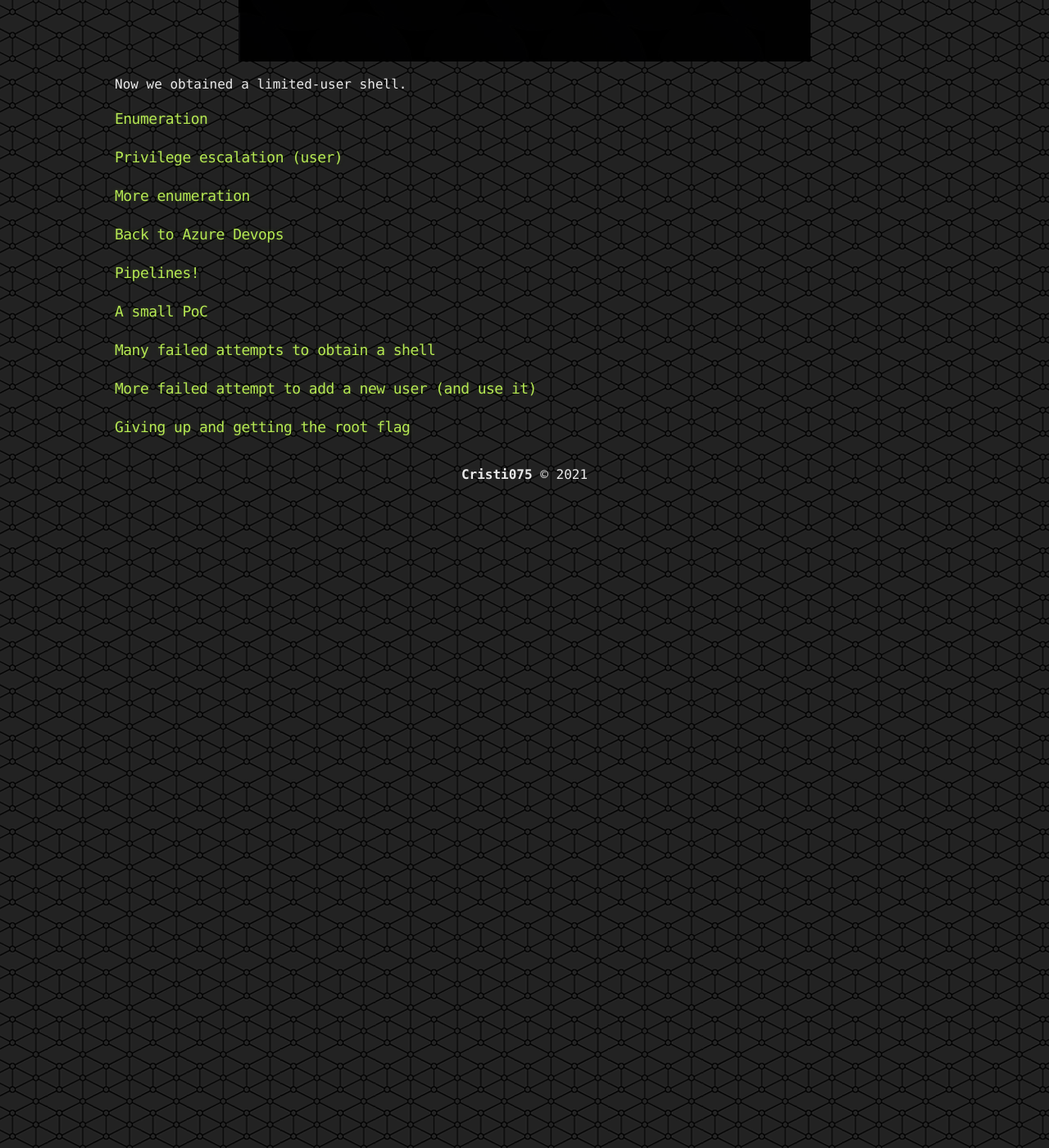
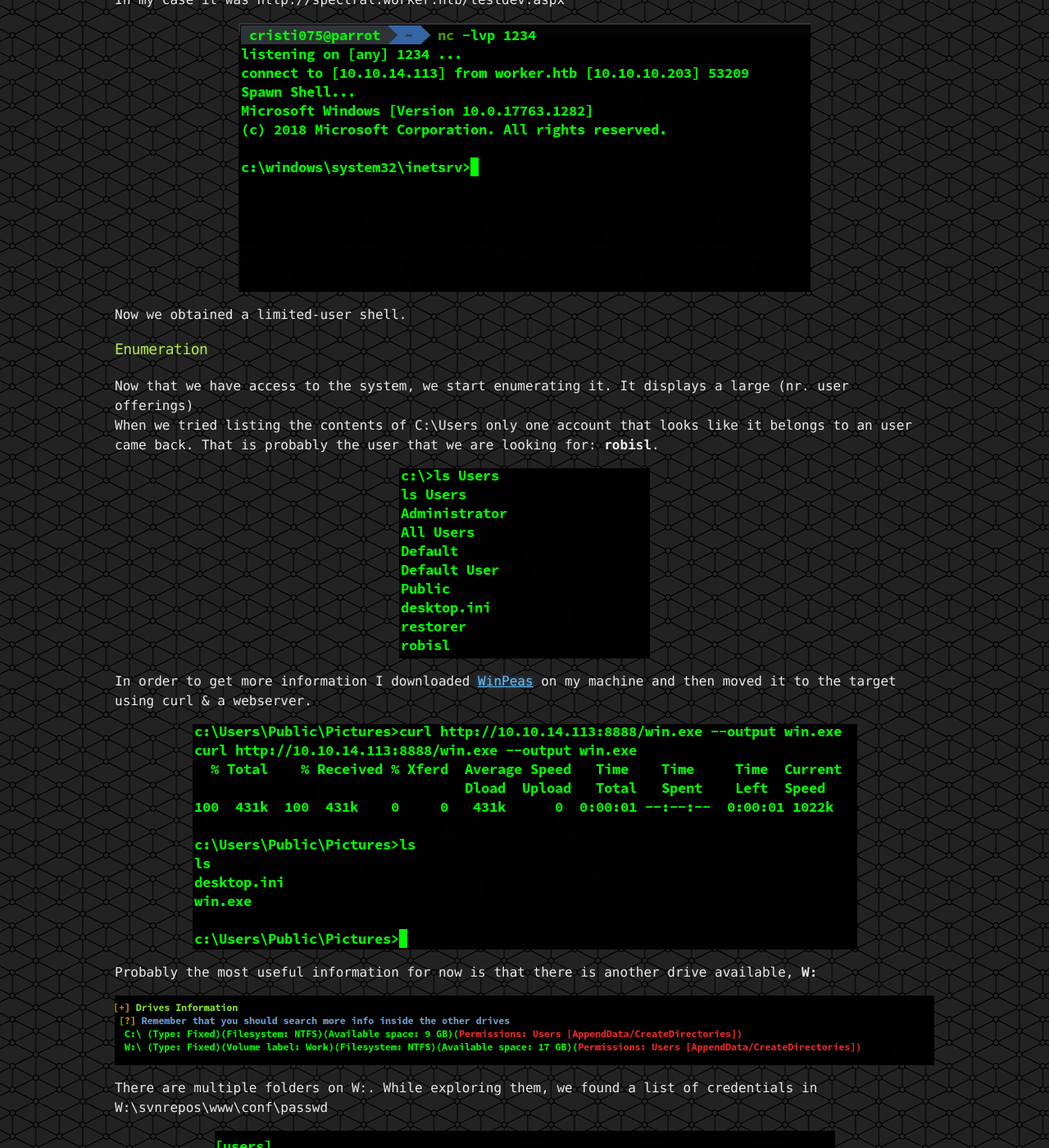
Before and after one commit to Cristi075/cristi075.github.io, a Jekyll site: the page built from _posts/2021-01-09-HTB Worker writeup.markdown, in a window 1280 px wide and 1400 px high, scrolled down 7457 px. Shown: the whole window at 82% size. Built offline with Jekyll 4.4.1, drawn with Linux system fonts in a browser that asks for light colours; some of the changed text lies outside the part shown.

Commit message:
Add more info for enumeration (after initial shell)

```diff
--- a/_posts/2021-01-09-HTB Worker writeup.markdown
+++ b/_posts/2021-01-09-HTB Worker writeup.markdown
@@ -87,6 +87,8 @@ After we login with the user that we found (nathen) we see that we have access t
 The first thing that I checked was the pipelines tab. There were multiple pipelines setup but I could not create new ones nor modify existing ones.
 I was hoping to add my own code to one of these.
 
+![Access denied - pipelines]({{site.baseurl}}/assets/img/HTB/worker/pipelines_denied.png){: .center-image}
+
 Inside the project, there are multiple repositories. Judging by their names and the pipelines that I've seen, every repository is used to build a specific subdomain (named the same as the repository).
 An example would be the 'spectral' repository and spectral.worker.htb. I decided to use this one for the next steps (picked it at random, they were quite similar).
 
@@ -129,7 +131,28 @@ Now we obtained a limited-user shell.
 
 ### Enumeration
 
-### Privilege escalation (user)
+Now that we have access to the system, we start enumerating it. It displays a large (nr. user offerings)
+When we tried listing the contents of C:\Users only one account that looks like it belongs to an user came back. That is probably the user that we are looking for: **robisl**.
+
+![Users]({{site.baseurl}}/assets/img/HTB/worker/users.png){: .center-image}
+
+In order to get more information I downloaded [WinPeas](https://github.com/carlospolop/privilege-escalation-awesome-scripts-suite/tree/master/winPEAS) on my machine and then moved it to the target using curl & a webserver.
+
+![Downloading WinPEAS]({{site.baseurl}}/assets/img/HTB/worker/download_winpeas.png){: .center-image}
+
+Probably the most useful information for now is that there is another drive available, **W:**
+
+![Available drives]({{site.baseurl}}/assets/img/HTB/worker/drives.png){: .center-image}
+
+There are multiple folders on W:. While exploring them, we found a list of credentials in W:\svnrepos\www\conf\passwd
+
+![Passwd file]({{site.baseurl}}/assets/img/HTB/worker/passwd_file.png){: .center-image}
+
+The credentials that we already know (for nathen) are already there and are correct. We notice that there's also an entry for **robisl**, the user that we are looking for.
+Now we only need a way to use these credentials. This being a Windows machine, it does not come with the su command like the Linux ones.
+
+
+### Privilege escalation & the user flag
 
 ### More enumeration
 
```
Also changed, not shown: assets/img/HTB/worker/download_winpeas.png (added), assets/img/HTB/worker/drives.png (added), assets/img/HTB/worker/passwd_file.png (added), assets/img/HTB/worker/pipelines_denied.png (added), assets/img/HTB/worker/users.png (added).
